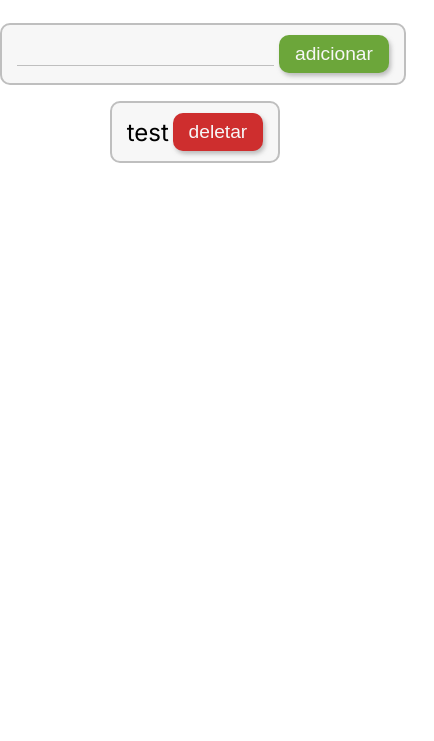
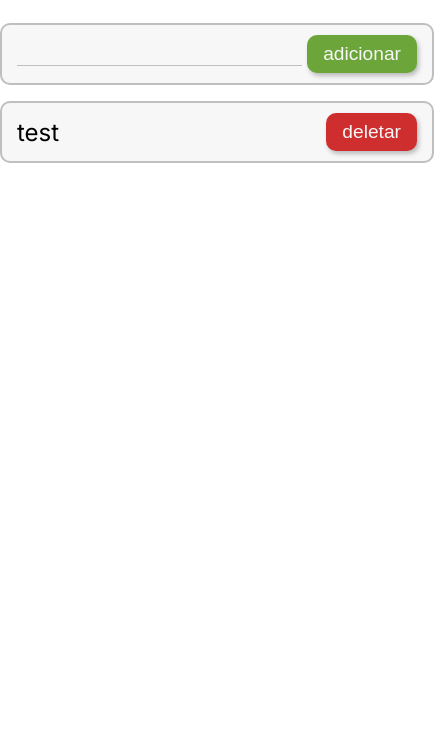
Before and after one commit to Wallacebarros/todolist_jquery, a plain HTML site: page page/index.html in a window 390 px wide. Shown: the part 103-844 px from the top of the page, 434 px wide, since content can reach past the window. Drawn offline with Linux system fonts and the light colour scheme.

Commit message:
melhorando a responsividade

```diff
--- a/page/style.css
+++ b/page/style.css
@@ -58,8 +58,11 @@ main {
     border-radius: 10px;
     padding: 10px 15px;
     align-items: center;
+    min-width: 400px;
+}
 
-    min-width: 35vw;
+.items {
+    min-width: 400px;
 }
 
 .adicionar > input{
```
